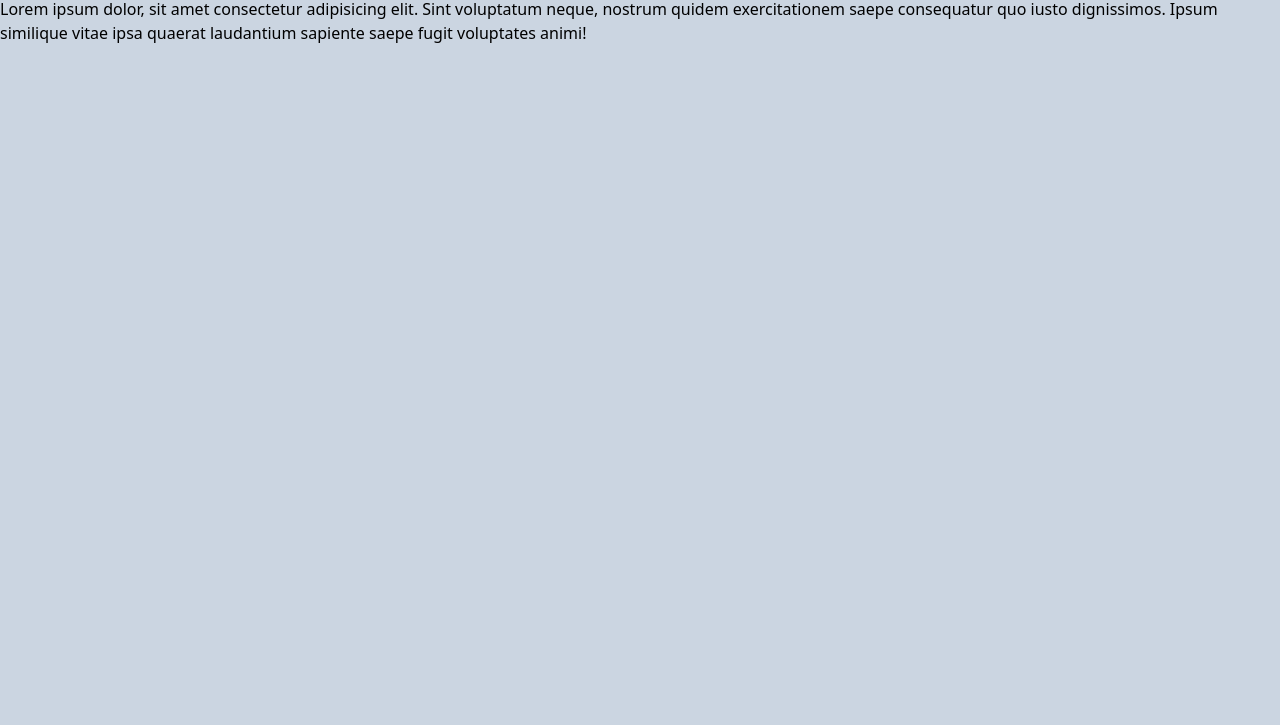
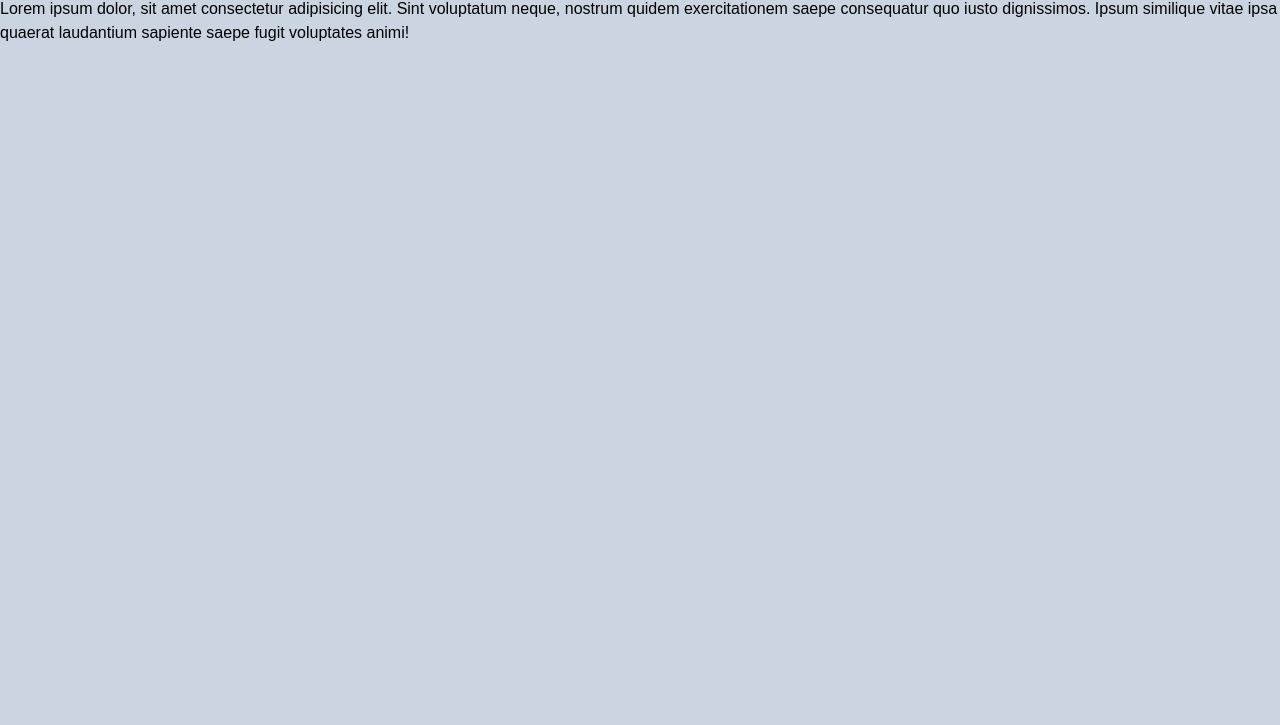
Before and after one commit to Japalme/TC-Quilts, a website: page about.html in a window 1280 px wide. Shown: the part 75-800 px from the top of the page. Drawn offline with Linux system fonts and the light colour scheme.

Commit message:
font change

```diff
--- a/about.html
+++ b/about.html
@@ -8,7 +8,7 @@
     <link rel="stylesheet" href="assets/style.css">
 </head>
 
-<body class="min-h-screen bg-slate-300">
+<body class="min-h-screen bg-slate-300 font-Cantora">
     <header class="bg-slate-700 text-white sticky top-0 z-10">
         <section class="max-w-4xl mx-auto p-4 flex justify-between items-center">
             <h1 class="text-4xl font-medium">
```
Also changed, not shown: contact.html (+1 -1 lines), projects.html (+1 -1 lines).
